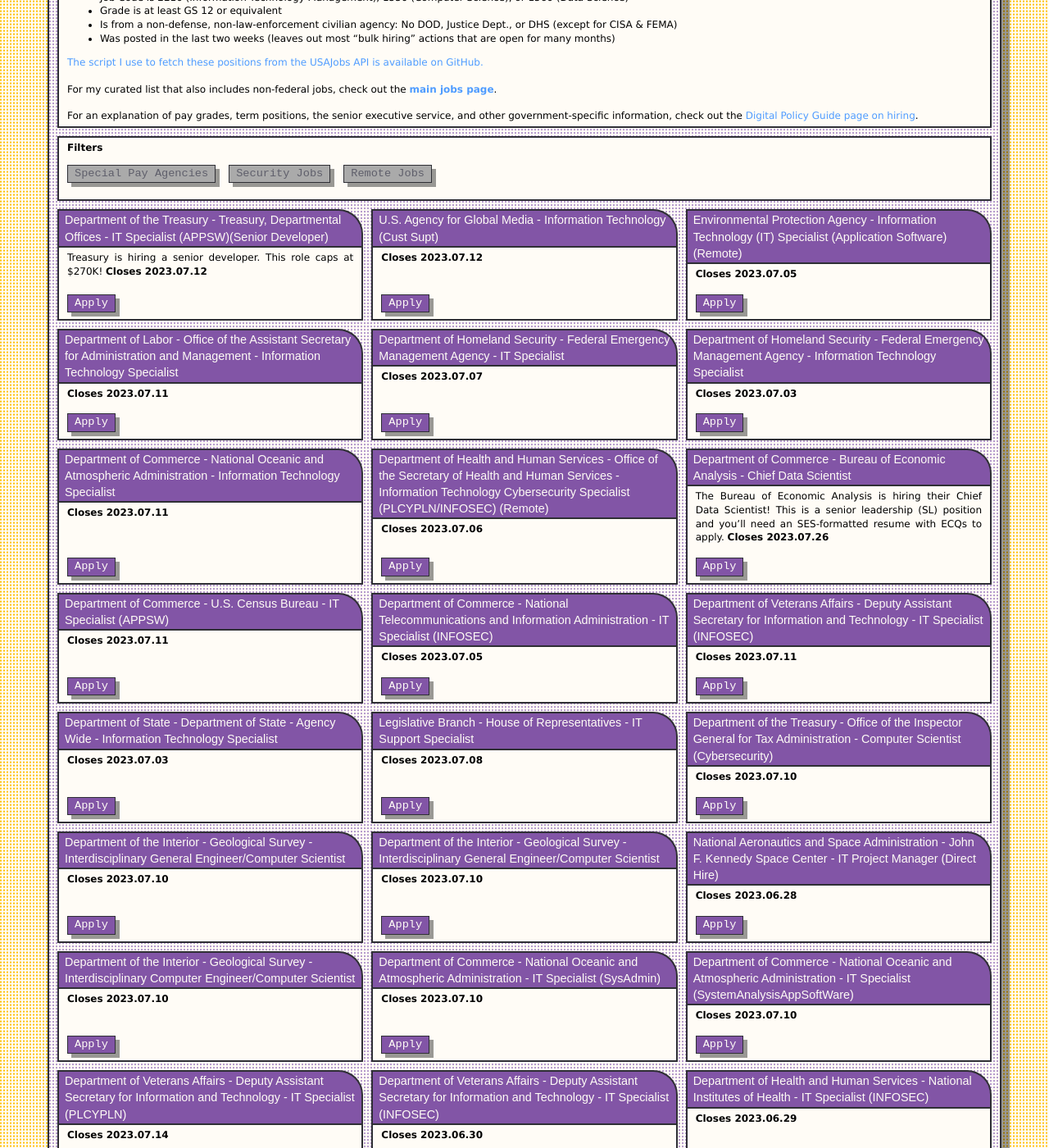
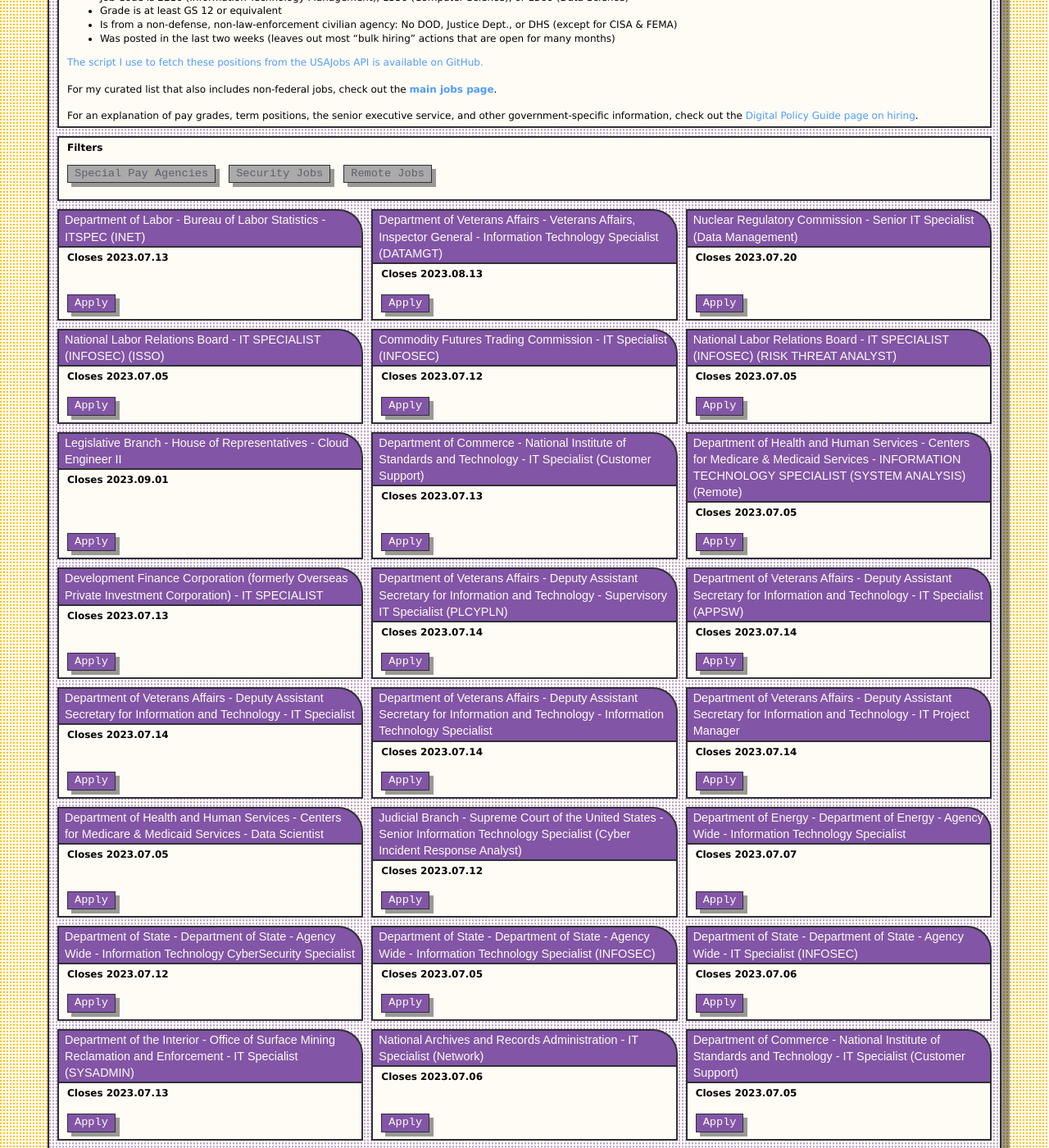
Before and after one commit to krusynth/billhunt.dev, a Jekyll site: the page built from usajobs.md, in a window 1280 px wide and 1400 px high, scrolled down 203 px. Shown: the whole window at 82% size. Built offline with Jekyll 4.4.1, drawn with Linux system fonts in a browser that asks for light colours; some web fonts are replaced; some of the changed text lies outside the part shown.

Commit message:
Update jobs.

```diff
--- a/_data/jobs.yml
+++ b/_data/jobs.yml
@@ -1,3 +1,11 @@
+
+
+- title: Maryland Family and Medical Leave Insurance - Director of Digital Services
+  url: https://www.jobapscloud.com/MD/sup/bulpreview.asp?R1=23&R2=001640&R3=0005
+  date: 2023-06-28
+  closes: 2023-07-12
+  content: The Maryland state FAMLI team is hiring for their Director of Digital Services!
+
 - title: General Services Administration - Deputy Chief Information Officer (SES)
   url: https://www.usajobs.gov/job/732942700
   date: 2023-06-27
--- a/_data/usajobs.yml
+++ b/_data/usajobs.yml
@@ -1,3 +1,211 @@
+- id: '734625100'
+  posted: '2023-06-29T13:06:09.8270'
+  closes: '2023-07-13T23:59:59.9970'
+  agency: Department of Labor - Bureau of Labor Statistics
+  title: ITSPEC (INET)
+  grade: GS 12
+  url: https://www.usajobs.gov/GetJob/ViewDetails/734625100
+  remote: false
+- id: '734595300'
+  posted: '2023-06-29T12:08:22.2100'
+  closes: '2023-08-13T23:59:59.9970'
+  agency: Department of Veterans Affairs - Veterans Affairs, Inspector General
+  title: Information Technology Specialist (DATAMGT)
+  grade: GS 13
+  url: https://www.usajobs.gov/GetJob/ViewDetails/734595300
+  remote: false
+- id: '734589600'
+  posted: '2023-06-29T11:48:12.0370'
+  closes: '2023-07-20T23:59:59.9970'
+  agency: Nuclear Regulatory Commission
+  title: Senior IT Specialist (Data Management)
+  grade: GG 14
+  url: https://www.usajobs.gov/GetJob/ViewDetails/734589600
+  remote: false
+- id: '734552100'
+  posted: '2023-06-29T10:32:28.6970'
+  closes: '2023-07-05T23:59:59.9970'
+  agency: National Labor Relations Board
+  title: IT SPECIALIST (INFOSEC) (ISSO)
+  grade: GS 13
+  url: https://www.usajobs.gov/GetJob/ViewDetails/734552100
+  remote: false
+- id: '734547500'
+  posted: '2023-06-29T10:17:54.1400'
+  closes: '2023-07-12T23:59:59.9970'
+  agency: Commodity Futures Trading Commission
+  title: IT Specialist (INFOSEC)
+  grade: CT 09
+  url: https://www.usajobs.gov/GetJob/ViewDetails/734547500
+  remote: false
+- id: '734539700'
+  posted: '2023-06-29T10:12:52.5300'
+  closes: '2023-07-05T23:59:59.9970'
+  agency: National Labor Relations Board
+  title: IT SPECIALIST (INFOSEC) (RISK THREAT ANALYST)
+  grade: GS 13
+  url: https://www.usajobs.gov/GetJob/ViewDetails/734539700
+  remote: false
+- id: '734407600'
+  posted: '2023-06-29T00:00:00.0000'
+  closes: '2023-07-13T23:59:59.9970'
+  agency: >-
+    Development Finance Corporation (formerly Overseas Private Investment
+    Corporation)
+  title: IT SPECIALIST
+  grade: GS 14
+  url: https://www.usajobs.gov/GetJob/ViewDetails/734407600
+  remote: false
+- id: '734378900'
+  posted: '2023-06-29T00:00:00.0000'
+  closes: '2023-07-05T23:59:59.9970'
+  agency: >-
+    Department of Health and Human Services - Centers for Medicare & Medicaid
+    Services
+  title: INFORMATION TECHNOLOGY SPECIALIST (SYSTEM ANALYSIS)
+  grade: GS 13
+  url: https://www.usajobs.gov/GetJob/ViewDetails/734378900
+  remote: true
+- id: '734295600'
+  posted: '2023-06-29T00:00:00.0000'
+  closes: '2023-07-13T23:59:59.9970'
+  agency: Department of Commerce - National Institute of Standards and Technology
+  title: IT Specialist (Customer Support)
+  grade: ZP 3
+  url: https://www.usajobs.gov/GetJob/ViewDetails/734295600
+  remote: false
+- id: '734282900'
+  posted: '2023-06-28T11:29:40.9630'
+  closes: '2023-07-14T23:59:59.9970'
+  agency: >-
+    Department of Veterans Affairs - Deputy Assistant Secretary for Information
+    and Technology
+  title: Supervisory IT Specialist (PLCYPLN)
+  grade: GS 14
+  url: https://www.usajobs.gov/GetJob/ViewDetails/734282900
+  remote: false
+- id: '734281800'
+  posted: '2023-06-28T11:27:26.5230'
+  closes: '2023-07-14T23:59:59.9970'
+  agency: >-
+    Department of Veterans Affairs - Deputy Assistant Secretary for Information
+    and Technology
+  title: IT Specialist (APPSW)
+  grade: GS 14
+  url: https://www.usajobs.gov/GetJob/ViewDetails/734281800
+  remote: false
+- id: '734281300'
+  posted: '2023-06-28T11:26:51.1900'
+  closes: '2023-07-14T23:59:59.9970'
+  agency: >-
+    Department of Veterans Affairs - Deputy Assistant Secretary for Information
+    and Technology
+  title: IT Specialist
+  grade: GS 15
+  url: https://www.usajobs.gov/GetJob/ViewDetails/734281300
+  remote: false
+- id: '734280200'
+  posted: '2023-06-28T11:25:12.4370'
+  closes: '2023-07-14T23:59:59.9970'
+  agency: >-
+    Department of Veterans Affairs - Deputy Assistant Secretary for Information
+    and Technology
+  title: Information Technology Specialist
+  grade: GS 13
+  url: https://www.usajobs.gov/GetJob/ViewDetails/734280200
+  remote: false
+- id: '734273500'
+  posted: '2023-06-28T11:15:51.0530'
+  closes: '2023-07-14T23:59:59.9970'
+  agency: >-
+    Department of Veterans Affairs - Deputy Assistant Secretary for Information
+    and Technology
+  title: IT Project Manager
+  grade: GS 13
+  url: https://www.usajobs.gov/GetJob/ViewDetails/734273500
+  remote: false
+- id: '734170700'
+  posted: '2023-06-28T08:20:34.8670'
+  closes: '2023-07-12T23:59:59.9970'
+  agency: Judicial Branch - Supreme Court of the United States
+  title: Senior Information Technology Specialist (Cyber Incident Response Analyst)
+  grade: GG 13
+  url: https://www.usajobs.gov/GetJob/ViewDetails/734170700
+  remote: false
+- id: '734107000'
+  posted: '2023-06-28T00:00:00.0000'
+  closes: '2023-07-05T23:59:59.9970'
+  agency: Department of Commerce - National Institute of Standards and Technology
+  title: IT Specialist (Customer Support)
+  grade: ZP 3
+  url: https://www.usajobs.gov/GetJob/ViewDetails/734107000
+  remote: false
+- id: '734103500'
+  posted: '2023-06-28T00:00:00.0000'
+  closes: '2023-07-06T23:59:59.9970'
+  agency: National Archives and Records Administration
+  title: IT Specialist (Network)
+  grade: GS 13
+  url: https://www.usajobs.gov/GetJob/ViewDetails/734103500
+  remote: false
+- id: '734096000'
+  posted: '2023-06-28T00:00:00.0000'
+  closes: '2023-07-13T23:59:59.9970'
+  agency: >-
+    Department of the Interior - Office of Surface Mining Reclamation and
+    Enforcement
+  title: IT Specialist (SYSADMIN)
+  grade: GS 13
+  url: https://www.usajobs.gov/GetJob/ViewDetails/734096000
+  remote: false
+- id: '734089700'
+  posted: '2023-06-27T16:35:19.8470'
+  closes: '2023-07-03T23:59:59.9970'
+  agency: Department of Health and Human Services - Indian Health Service
+  title: IT Specialist (APPSW/DATAMGT)
+  grade: GS 14
+  url: https://www.usajobs.gov/GetJob/ViewDetails/734089700
+  remote: true
+- id: '734063200'
+  posted: '2023-06-28T00:00:00.0000'
+  closes: '2023-07-06T23:59:59.9970'
+  agency: Department of State - Department of State - Agency Wide
+  title: IT Specialist (INFOSEC)
+  grade: GS 13
+  url: https://www.usajobs.gov/GetJob/ViewDetails/734063200
+  remote: false
+- id: '734060400'
+  posted: '2023-06-27T15:33:02.8770'
+  closes: '2023-07-12T23:59:59.9970'
+  agency: Office of the Director of National Intelligence
+  title: Skywalker COTR
+  grade: GS 14
+  url: https://www.usajobs.gov/GetJob/ViewDetails/734060400
+  remote: false
+- id: '734034700'
+  posted: '2023-06-28T00:00:00.0000'
+  closes: '2023-07-05T23:59:59.9970'
+  agency: Department of State - Department of State - Agency Wide
+  title: Information Technology Specialist (INFOSEC)
+  grade: GS 14
+  url: https://www.usajobs.gov/GetJob/ViewDetails/734034700
+  remote: false
+- id: '734022100'
+  posted: '2023-06-28T00:00:00.0000'
+  closes: '2023-07-12T23:59:59.9970'
+  agency: Department of State - Department of State - Agency Wide
+  title: Information Technology CyberSecurity Specialist
+  grade: GS 12
+  url: https://www.usajobs.gov/GetJob/ViewDetails/734022100
+  remote: false
+- id: '734020800'
+  posted: '2023-06-28T00:00:00.0000'
+  closes: '2023-07-07T23:59:59.9970'
+  agency: Department of Energy - Department of Energy - Agency Wide
+  title: Information Technology Specialist
+  grade: GS 14
+  url: https://www.usajobs.gov/GetJob/ViewDetails/734020800
+  remote: false
 - id: '734011000'
   posted: '2023-06-27T13:53:08.1030'
   closes: '2023-07-12T23:59:59.9970'
@@ -14,14 +222,6 @@
   grade: GS 12
   url: https://www.usajobs.gov/GetJob/ViewDetails/733948600
   remote: false
-- id: '733938000'
-  posted: '2023-06-27T11:09:30.5700'
-  closes: '2023-07-05T23:59:59.9970'
-  agency: Environmental Protection Agency
-  title: Information Technology (IT) Specialist (Application Software)
-  grade: GS 13
-  url: https://www.usajobs.gov/GetJob/ViewDetails/733938000
-  remote: true
 - id: '733937800'
   posted: '2023-06-27T11:09:22.5600'
   closes: '2023-07-11T23:59:59.9970'
@@ -57,14 +257,6 @@
   title: IT Specialist (INFOSEC)
   grade: GS 13
   url: https://www.usajobs.gov/GetJob/ViewDetails/733819700
-  remote: false
-- id: '733767200'
-  posted: '2023-06-26T15:05:07.8000'
-  closes: '2023-07-03T23:59:59.9970'
-  agency: Department of State - Department of State - Agency Wide
-  title: Information Technology Specialist
-  grade: GS 15
-  url: https://www.usajobs.gov/GetJob/ViewDetails/733767200
   remote: false
 - id: '733758700'
   posted: '2023-06-26T14:45:42.3500'
@@ -232,7 +424,7 @@
   remote: false
 - id: '733266700'
   posted: '2023-06-23T00:00:00.0000'
-  closes: '2023-06-27T23:59:59.9970'
+  closes: '2023-06-30T23:59:59.9970'
   agency: >-
     National Aeronautics and Space Administration - George C. Marshall Space
     Flight Center
@@ -304,30 +496,6 @@
   grade: GS 14
   url: https://www.usajobs.gov/GetJob/ViewDetails/733034400
   remote: false
-- id: '733024600'
-  posted: '2023-06-26T00:00:00.0000'
-  closes: '2023-06-28T23:59:59.9970'
-  agency: National Aeronautics and Space Administration - John F. Kennedy Space Center
-  title: IT Project Manager (Direct Hire)
-  grade: GS 13
-  url: https://www.usajobs.gov/GetJob/ViewDetails/733024600
-  remote: false
-- id: '733020700'
-  posted: '2023-06-23T00:00:00.0000'
-  closes: '2023-07-13T23:59:59.9970'
-  agency: Department of Transportation - Federal Aviation Administration
-  title: IT Specialist
-  grade: FV I
-  url: https://www.usajobs.gov/GetJob/ViewDetails/733020700
-  remote: false
-- id: '732988400'
-  posted: '2023-06-22T00:00:00.0000'
-  closes: '2023-06-28T23:59:59.9970'
-  agency: Department of Agriculture - Office of the Chief Information Officer
-  title: IT CYBERSECURITY SPECIALIST  IT Investment/Portfolio Manager (PMA)
-  grade: GS 14
-  url: https://www.usajobs.gov/GetJob/ViewDetails/732988400
-  remote: false
 - id: '732972700'
   posted: '2023-06-22T00:00:00.0000'
   closes: '2023-07-06T23:59:59.9970'
@@ -345,14 +513,6 @@
   title: IT Specialist (INFOSEC) - DIRECT HIRE
   grade: GS 14
   url: https://www.usajobs.gov/GetJob/ViewDetails/732910300
-  remote: false
-- id: '732896900'
-  posted: '2023-06-22T00:00:00.0000'
-  closes: '2023-06-28T23:59:59.9970'
-  agency: Environmental Protection Agency
-  title: IT Specialist (DataMgt)
-  grade: GS 13
-  url: https://www.usajobs.gov/GetJob/ViewDetails/732896900
   remote: false
 - id: '732890900'
   posted: '2023-06-21T13:57:55.8870'
@@ -386,14 +546,6 @@
   grade: IC 12
   url: https://www.usajobs.gov/GetJob/ViewDetails/732829500
   remote: false
-- id: '732813100'
-  posted: '2023-06-22T00:00:00.0000'
-  closes: '2023-06-28T23:59:59.9970'
-  agency: Department of the Interior - Office of the Secretary of the Interior
-  title: IT SPECIALIST (INTERNET)
-  grade: GS 14
-  url: https://www.usajobs.gov/GetJob/ViewDetails/732813100
-  remote: false
 - id: '732786700'
   posted: '2023-06-22T00:00:00.0000'
   closes: '2023-07-05T23:59:59.9970'
@@ -410,24 +562,6 @@
   grade: GS 12
   url: https://www.usajobs.gov/GetJob/ViewDetails/732776900
   remote: false
-- id: '732768300'
-  posted: '2023-06-23T00:00:00.0000'
-  closes: '2023-06-27T23:59:59.9970'
-  agency: National Aeronautics and Space Administration - John F. Kennedy Space Center
-  title: Information Technology Specialist (Customer Support) (Direct Hire)
-  grade: GS 13
-  url: https://www.usajobs.gov/GetJob/ViewDetails/732768300
-  remote: false
-- id: '732754100'
-  posted: '2023-06-22T00:00:00.0000'
-  closes: '2023-06-28T23:59:59.9970'
-  agency: >-
-    Department of Homeland Security - Cybersecurity and Infrastructure Security
-    Agency
-  title: IT Cybersecurity Specialist (Infosec)
-  grade: GS 13
-  url: https://www.usajobs.gov/GetJob/ViewDetails/732754100
-  remote: true
 - id: '732740800'
   posted: '2023-06-21T07:02:42.1830'
   closes: '2023-06-30T23:59:59.9970'
@@ -461,16 +595,6 @@
   title: IT Specialist (APPSW)
   grade: GS 12
   url: https://www.usajobs.gov/GetJob/ViewDetails/732706600
-  remote: true
-- id: '732678500'
-  posted: '2023-06-21T00:00:00.0000'
-  closes: '2023-06-27T23:59:59.9970'
-  agency: >-
-    Department of Veterans Affairs - Deputy Assistant Secretary for Information
-    and Technology
-  title: IT Specialist (OS)
-  grade: GS 13
-  url: https://www.usajobs.gov/GetJob/ViewDetails/732678500
   remote: true
 - id: '732665600'
   posted: '2023-06-20T15:39:59.4170'
@@ -512,16 +636,6 @@
   grade: GS 13
   url: https://www.usajobs.gov/GetJob/ViewDetails/732571500
   remote: false
-- id: '732562400'
-  posted: '2023-06-21T00:00:00.0000'
-  closes: '2023-06-27T23:59:59.9970'
-  agency: >-
-    Department of Homeland Security - Cybersecurity and Infrastructure Security
-    Agency
-  title: IT Cybersecurity Specialist (Data Mgmt)
-  grade: GS 13
-  url: https://www.usajobs.gov/GetJob/ViewDetails/732562400
-  remote: false
 - id: '732535900'
   posted: '2023-06-20T10:00:59.7530'
   closes: '2023-07-03T23:59:59.9970'
@@ -531,24 +645,6 @@
     Employees)
   grade: GS 14
   url: https://www.usajobs.gov/GetJob/ViewDetails/732535900
-  remote: false
-- id: '732521300'
-  posted: '2023-06-20T09:11:43.9930'
-  closes: '2023-06-27T23:59:59.9970'
-  agency: Environmental Protection Agency
-  title: >-
-    Supervisory Information Technology (IT) Specialist (IT Infrastructure
-    Systems Section Manager)
-  grade: GS 14
-  url: https://www.usajobs.gov/GetJob/ViewDetails/732521300
-  remote: false
-- id: '732502900'
-  posted: '2023-06-21T00:00:00.0000'
-  closes: '2023-06-28T23:59:59.9970'
-  agency: Department of State - Department of State - Agency Wide
-  title: Information Technology Specialist (INFOSEC)
-  grade: GS 13
-  url: https://www.usajobs.gov/GetJob/ViewDetails/732502900
   remote: false
 - id: '732499800'
   posted: '2023-06-20T07:31:59.4670'
@@ -606,6 +702,14 @@
   grade: GS 15
   url: https://www.usajobs.gov/GetJob/ViewDetails/732233100
   remote: false
+- id: '732225400'
+  posted: '2023-06-29T10:00:47.9330'
+  closes: '2023-09-01T23:59:59.9970'
+  agency: Legislative Branch - House of Representatives
+  title: Cloud Engineer II
+  grade: HS 0
+  url: https://www.usajobs.gov/GetJob/ViewDetails/732225400
+  remote: false
 - id: '732149700'
   posted: '2023-06-16T00:00:00.0000'
   closes: '2023-06-30T23:59:59.9970'
@@ -642,14 +746,6 @@
   grade: IS 12
   url: https://www.usajobs.gov/GetJob/ViewDetails/732071000
   remote: false
-- id: '732030300'
-  posted: '2023-06-15T11:37:25.6370'
-  closes: '2024-06-14T23:59:59.9970'
-  agency: Judicial Branch - U. S. Sentencing Commission
-  title: Information Technology Manager
-  grade: JS 16
-  url: https://www.usajobs.gov/GetJob/ViewDetails/732030300
-  remote: false
 - id: '731978800'
   posted: '2023-06-20T00:00:00.0000'
   closes: '2023-07-05T23:59:59.9970'
@@ -674,91 +770,15 @@
   grade: GS 13
   url: https://www.usajobs.gov/GetJob/ViewDetails/731936500
   remote: false
-- id: '731925900'
-  posted: '2023-06-15T00:00:00.0000'
-  closes: '2023-06-30T23:59:59.9970'
-  agency: 'International Boundary and Water Commission: United States and Mexico'
-  title: Supervisory Information Technology Specialist
-  grade: GG 15
-  url: https://www.usajobs.gov/GetJob/ViewDetails/731925900
-  remote: false
-- id: '731817700'
-  posted: '2023-06-15T00:00:00.0000'
-  closes: '2023-06-29T23:59:59.9970'
-  agency: Department of Transportation - Federal Motor Carrier Safety Administration
-  title: >-
-    IT Specialist (SYSANALYSIS-PLCYPLN) Contracts and Projects (Open to both
-    U.S. Citizens and Federal Employees)
+- id: '731686200'
+  posted: '2023-06-28T09:49:43.0700'
+  closes: '2023-07-05T23:59:59.9970'
+  agency: >-
+    Department of Health and Human Services - Centers for Medicare & Medicaid
+    Services
+  title: Data Scientist
   grade: GS 13
-  url: https://www.usajobs.gov/GetJob/ViewDetails/731817700
-  remote: false
-- id: '731782800'
-  posted: '2023-06-14T13:08:08.1370'
-  closes: '2023-07-14T23:59:59.9970'
-  agency: Department of Transportation - Office of the Secretary of Transportation
-  title: >-
-    Supervisory IT Project Manager (Open to both U.S. Citizens and Federal
-    Employees)
-  grade: GS 15
-  url: https://www.usajobs.gov/GetJob/ViewDetails/731782800
-  remote: false
-- id: '731750700'
-  posted: '2023-06-14T00:00:00.0000'
-  closes: '2023-06-28T23:59:59.9970'
-  agency: Department of Energy - Bonneville Power Administration
-  title: IT Specialist (INFOSEC/APPSW)
-  grade: GS 13
-  url: https://www.usajobs.gov/GetJob/ViewDetails/731750700
-  remote: false
-- id: '731744600'
-  posted: '2023-06-14T00:00:00.0000'
-  closes: '2023-06-28T23:59:59.9970'
-  agency: Department of Energy - Bonneville Power Administration
-  title: IT Specialist (SYSADMIN/SYSANALYSIS)
-  grade: GS 13
-  url: https://www.usajobs.gov/GetJob/ViewDetails/731744600
-  remote: false
-- id: '731733300'
-  posted: '2023-06-14T11:37:43.2800'
-  closes: '2023-07-05T23:59:59.9970'
-  agency: Department of Commerce - Bureau of Industry and Security
-  title: IT Cybersecurity Specialist
-  grade: GS 14
-  url: https://www.usajobs.gov/GetJob/ViewDetails/731733300
-  remote: false
-- id: '731628900'
-  posted: '2023-06-15T00:00:00.0000'
-  closes: '2023-06-29T23:59:59.9970'
-  agency: Judicial Branch - Administrative Office of the U.S. Courts
-  title: Supervisory Information Technology Specialist (Security)
-  grade: AD 00
-  url: https://www.usajobs.gov/GetJob/ViewDetails/731628900
-  remote: false
-- id: '731566700'
-  posted: '2023-06-13T15:38:17.6730'
-  closes: '2023-06-27T23:59:59.9970'
-  agency: U.S. Agency for Global Media
-  title: Information Technology Specialist (Customer Support)
-  grade: GS 13
-  url: https://www.usajobs.gov/GetJob/ViewDetails/731566700
-  remote: false
-- id: '731495500'
-  posted: '2023-06-14T00:00:00.0000'
-  closes: '2023-06-28T23:59:59.9970'
-  agency: Legislative Branch - Government Accountability Office
-  title: >-
-    Interdisciplinary Computer Engineer / Computer Scientist (Emerging
-    Technologies)
-  grade: PE 21
-  url: https://www.usajobs.gov/GetJob/ViewDetails/731495500
-  remote: false
-- id: '731448400'
-  posted: '2023-06-14T00:00:00.0000'
-  closes: '2023-07-05T23:59:59.9970'
-  agency: Department of Transportation - Federal Aviation Administration
-  title: IT Specialist (Systems Administration)
-  grade: FV J
-  url: https://www.usajobs.gov/GetJob/ViewDetails/731448400
+  url: https://www.usajobs.gov/GetJob/ViewDetails/731686200
   remote: false
 - id: '731303700'
   posted: '2023-06-19T00:00:00.0000'
```
